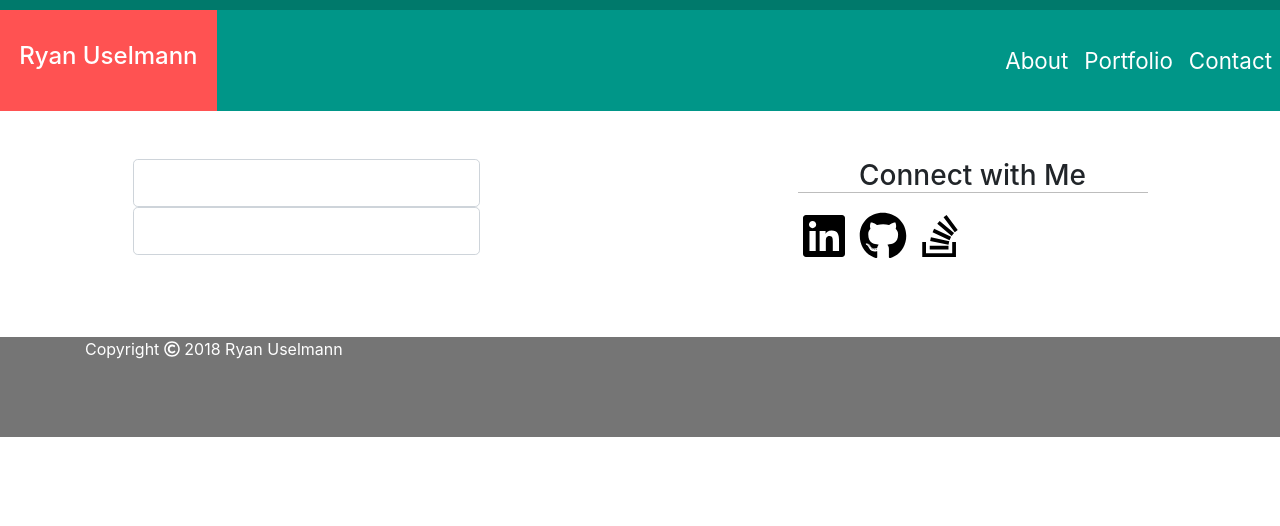
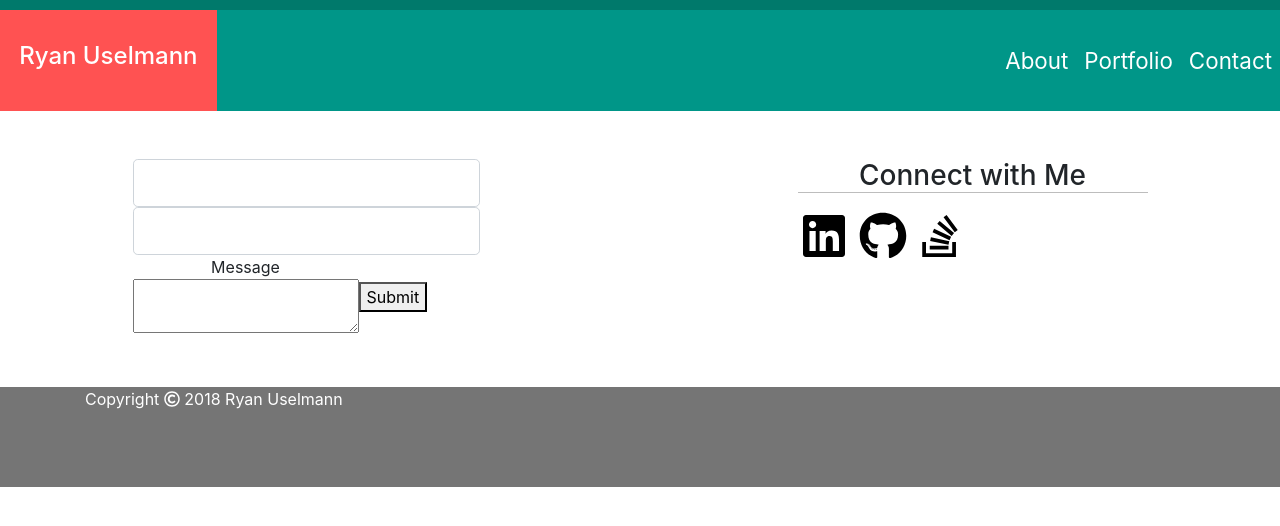
Before and after one commit to SiriusScaper/Bootstrap-Portfolio, a plain HTML site: page contact.html in a window 1280 px wide. Drawn offline with nearby package versions, Linux system fonts and the light colour scheme.

Commit message:
Fixing contact

```diff
--- a/contact.html
+++ b/contact.html
@@ -50,6 +50,11 @@
                                 <label for="" class="sr-only">Email</label>
                                 <input type="text" class="form-control form-control-lg">
                             </div>
+                            <div>
+                                <label for="msg">Message</label>
+                                <textarea id="msg" name="user_message"></textarea>
+                            </div>
+                            <button type="submit">Submit</button>
                         </form>
                     </section>
                 </div>
```
Also changed, not shown: 1 other file.
